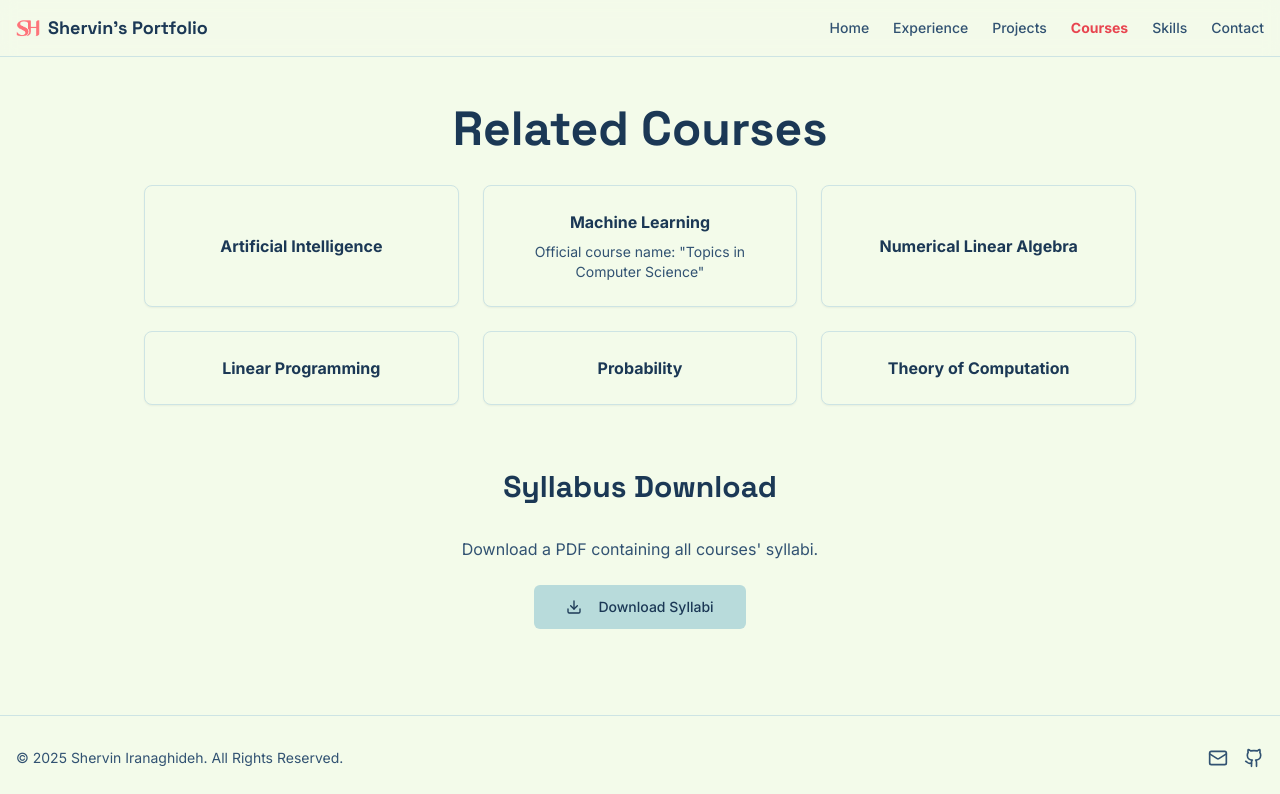
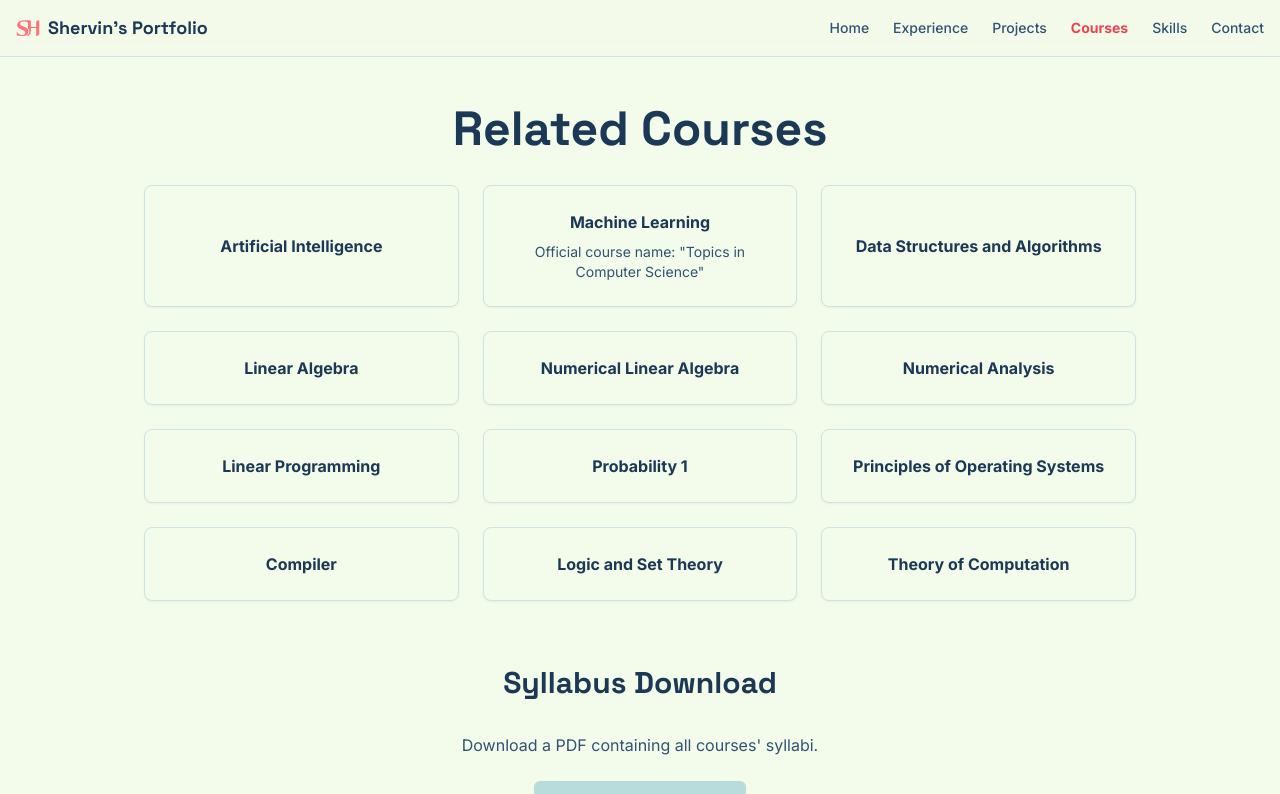
Before and after one commit to DearShervin/dearshervin.github.io, a Next.js app: page /studio/courses in a window 1280 px wide. Shown: the top 794 px of the page. Built offline with nearby package versions, Linux system fonts and the light colour scheme.

Commit message:
Updating Website

```diff
--- a/src/app/courses/page.tsx
+++ b/src/app/courses/page.tsx
@@ -8,16 +8,38 @@ const courses = [
   },
   {
     title: "Machine Learning",
-    info: 'Official course name: "Topics in Computer Science"'
+    info: 'Official course name: "Topics in Computer Science"',
+    assignments: {
+      title: "Assignments",
+      url: "https://github.com/DearShervin/ML_Course_Assignments",
+    },
+  },
+  {
+    title: "Data Structures and Algorithms",
+  },
+  {
+    title: "Linear Algebra",
   },
   {
     title: "Numerical Linear Algebra",
   },
   {
+    title: "Numerical Analysis",
+  },
+  {
     title: "Linear Programming",
   },
   {
-    title: "Probability",
+    title: "Probability 1",
+  },
+  {
+    title: "Principles of Operating Systems",
+  },
+  {
+    title: "Compiler",
+  },
+  {
+    title: "Logic and Set Theory",
   },
   {
     title: "Theory of Computation",
--- a/src/app/projects/page.tsx
+++ b/src/app/projects/page.tsx
@@ -48,7 +48,7 @@ const presentations = [
     {
         course: "Operating Systems",
         subject: "Docker",
-        description: "An overview of containerization technology using Docker, covering its core concepts, architecture, and benefits in modern software deployment.",
+        description: "An in-depth view of containerization technology using Docker, covering its core concepts, architecture, and benefits in modern software deployment.",
         details: "Presented at SRBIAU (English)",
         downloadLink: "/pdfs/Docker-Presentation.pdf"
     },
```
Also changed, not shown: 1 other file (tests, documents, lock files or other folders).
